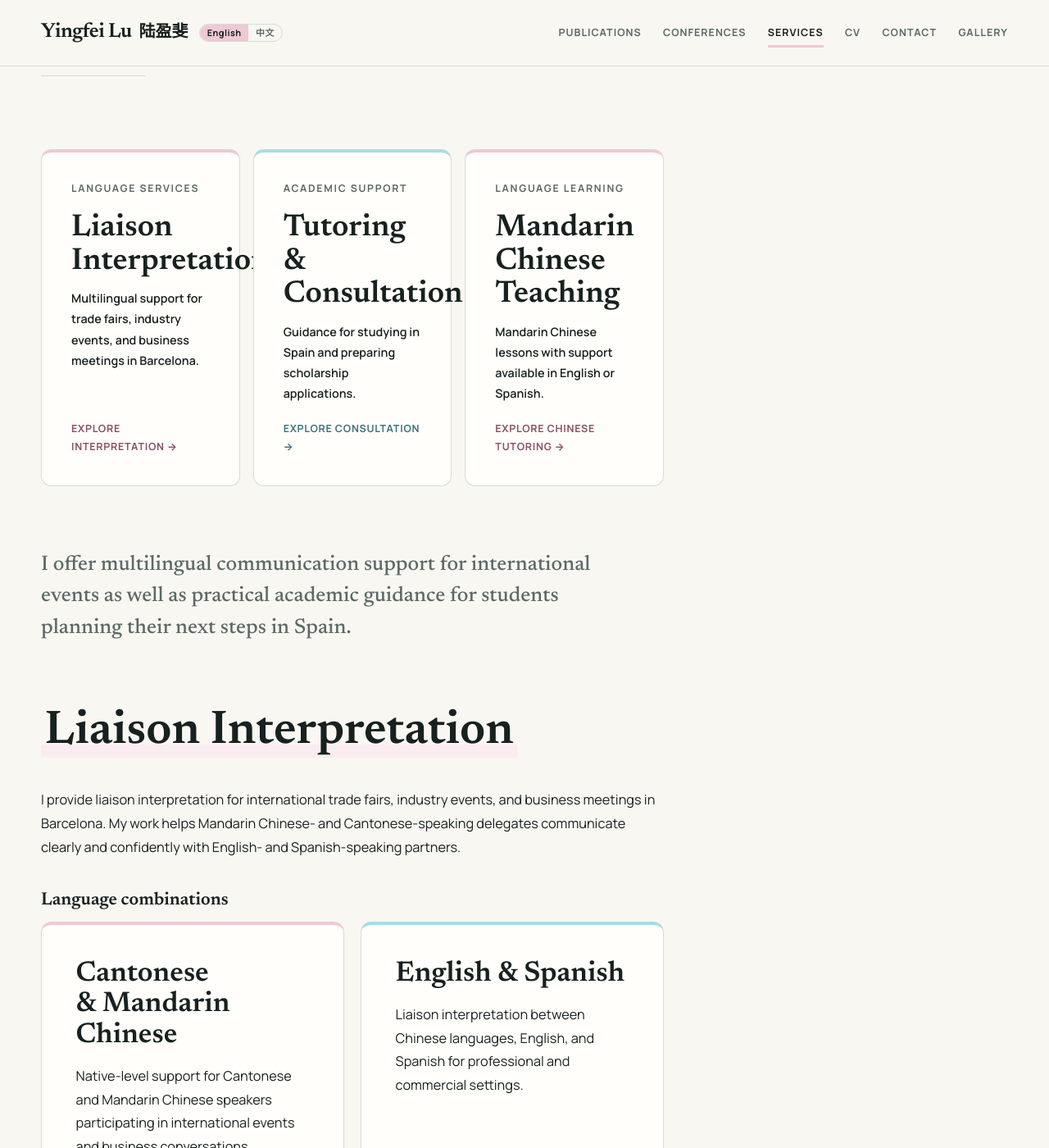
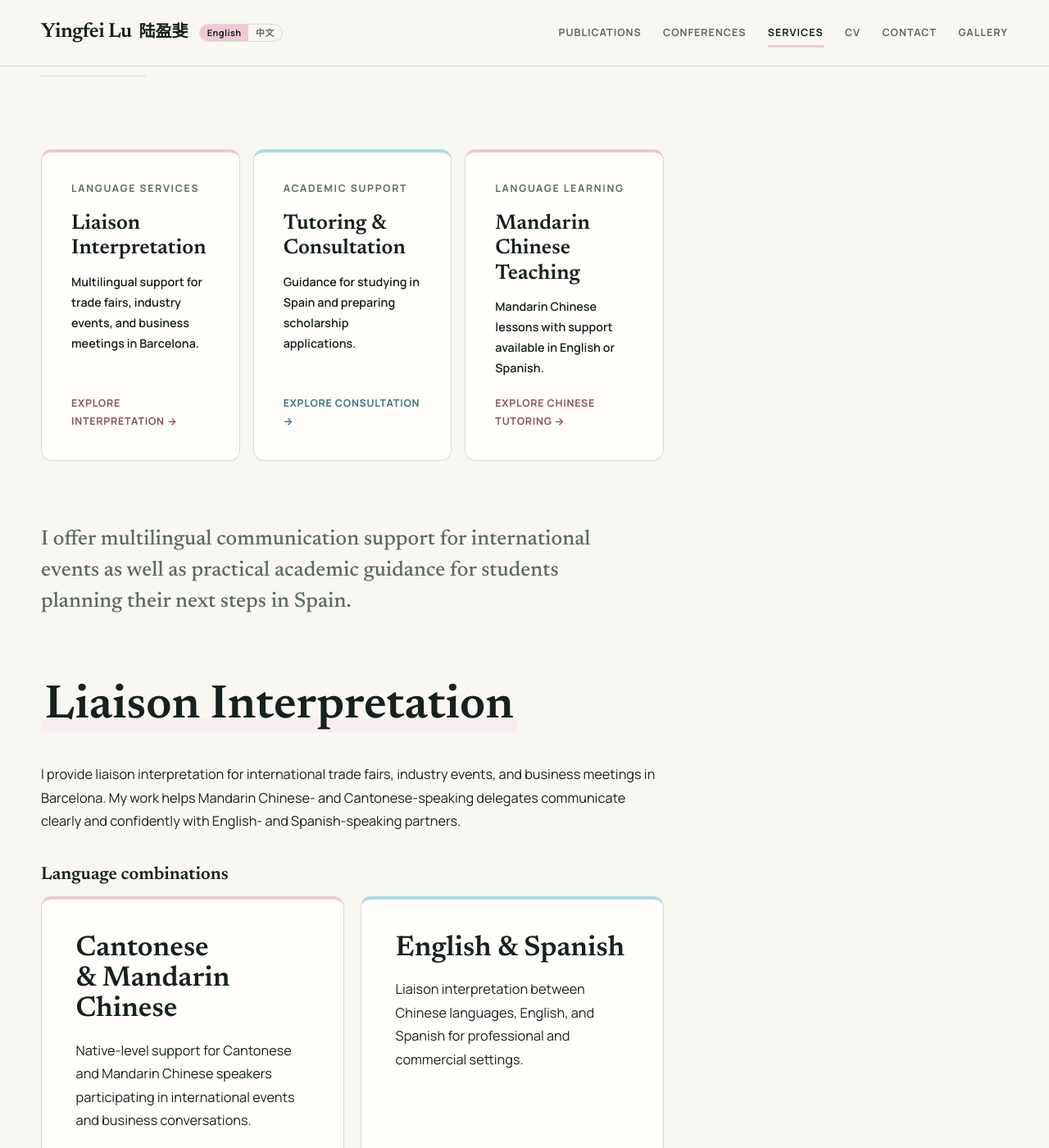
Before and after one commit to YingfeiLu/yingfeilu.github.io, a Jekyll site: the page built from services.md, in a window 1280 px wide and 1400 px high, scrolled down 234 px. Shown: the whole window at 82% size. Built offline with Jekyll 4.4.1, drawn with Linux system fonts in a browser that asks for light colours; nearby versions of some CDN libraries; library files that are not in the unit come from our copies.

Commit message:
Prevent service card text overflow

```diff
--- a/assets/css/main.scss
+++ b/assets/css/main.scss
@@ -495,6 +495,7 @@ html[lang="zh"] .site-nav__link {
 }
 
 .service-selector__card {
+  min-width: 0;
   display: flex;
   flex-direction: column;
   min-height: 14rem;
@@ -521,7 +522,11 @@ html[lang="zh"] .site-nav__link {
 
 .service-selector__card h2 {
   margin: 0.25rem 0 0.75rem;
-  font-size: clamp(1.7rem, 3vw, 2.35rem);
+  max-inline-size: 100%;
+  font-size: clamp(1.45rem, 2vw, 1.9rem);
+  line-height: 1.18;
+  overflow-wrap: anywhere;
+  text-wrap: pretty;
 }
 
 .service-selector__card > span {
```
